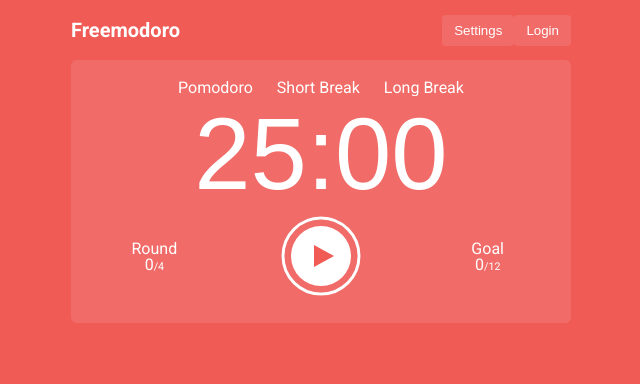
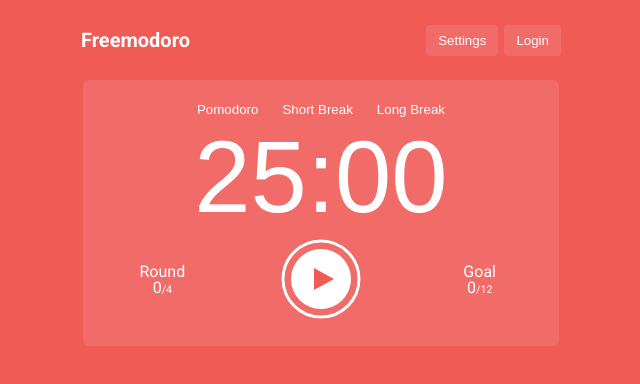
Before and after one commit to jaredblumer/freemodoro, a React (Create React App) app: page / in a window 1280 px wide. Shown: the top 384 px of the page, without its empty margins (319-959 px from the left). Built offline with nearby package versions, Linux system fonts and the light colour scheme.

Commit message:
Change round type spans to buttons

```diff
--- a/src/App.css
+++ b/src/App.css
@@ -42,6 +42,7 @@ body {
 .display {
   background-color: #f16c68;
   border-radius: 6px;
+  margin: 0 12px;
   padding: 20px 0;
   text-align: center;
 }
@@ -79,6 +80,10 @@ body {
   padding: 8px 12px !important;
 }
 
+.menu button:last-of-type {
+  margin-left: 6px;
+}
+
 .menu-button {
   cursor: pointer;
 }
@@ -105,7 +110,6 @@ body {
 }
 
 .Pomodoro {
-  margin: 0 20px;
   max-width: 500px;
 }
 
@@ -124,7 +128,7 @@ body {
   display: flex;
   flex-flow: row;
   height: 60px;
-  padding: 0;
+  padding: 10px;
   z-index: 999;
 }
 
@@ -141,7 +145,7 @@ body {
   transition: all 1s ease;
 }
 
-.round-type span {
+.round-type button {
   padding: 2px 12px;
 }
 
--- a/src/components/Pomodoro.js
+++ b/src/components/Pomodoro.js
@@ -105,9 +105,9 @@ class Pomodoro extends React.Component {
         </header>
         <div className="display">
           <div className="round-type">
-            <span>Pomodoro</span>
-            <span>Short Break</span>
-            <span>Long Break</span>
+            <button>Pomodoro</button>
+            <button>Short Break</button>
+            <button>Long Break</button>
           </div>
           <div className="timer">
             <button data-testid="timer-display" onClick={this.resetTimer}>
```
